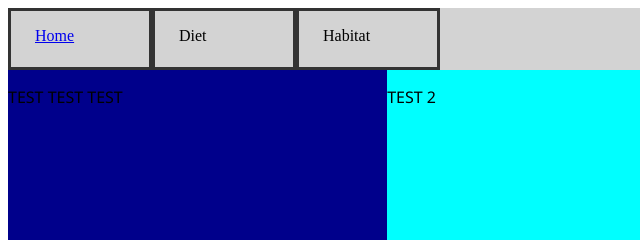
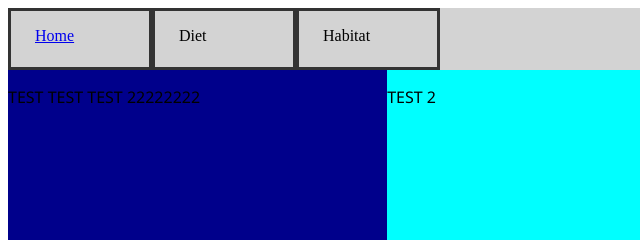
Before and after one commit to yasir-21/One_page_website, a plain HTML site: page index.html in a window 1280 px wide. Shown: the top 240 px of the page, 0-640 px from the left. Drawn offline with Linux system fonts and the light colour scheme.

Commit message:
Update index.html

```diff
--- a/index.html
+++ b/index.html
@@ -14,7 +14,7 @@
 
 <body>
         <div class="leftSection">
-            <p> TEST TEST TEST </p>
+            <p> TEST TEST TEST 22222222 </p>
         </div>
 
         <div class="rightSection">
```
